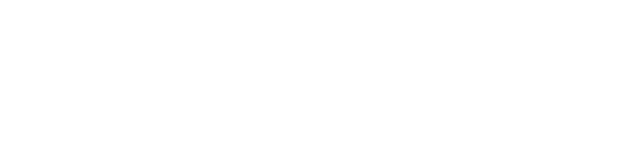
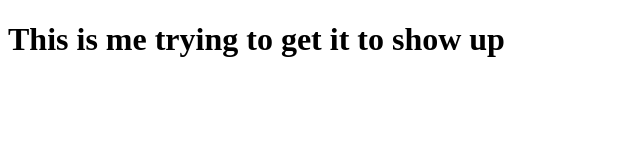
Before and after one commit to SearchAndRescueAdam/WDD230, a plain HTML site: page index.html in a window 1280 px wide. Shown: the whole page, without its empty margins (0-640 px from the left). Drawn offline with Linux system fonts and the light colour scheme.

Commit message:
Added H1

```diff
--- a/index.html
+++ b/index.html
@@ -8,7 +8,7 @@
 </head>
 <body>
     <head>
-
+        <h1>This is me trying to get it to show up</h1>
     </head>
     <main>
 
```
